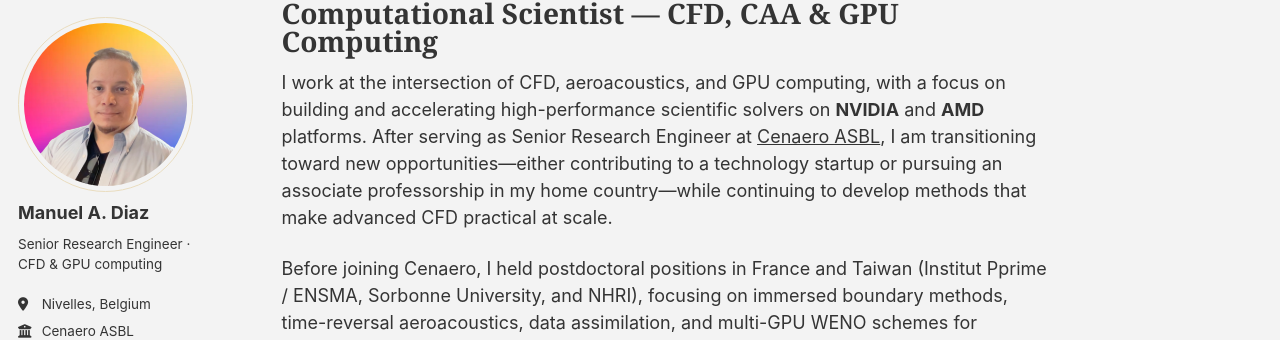
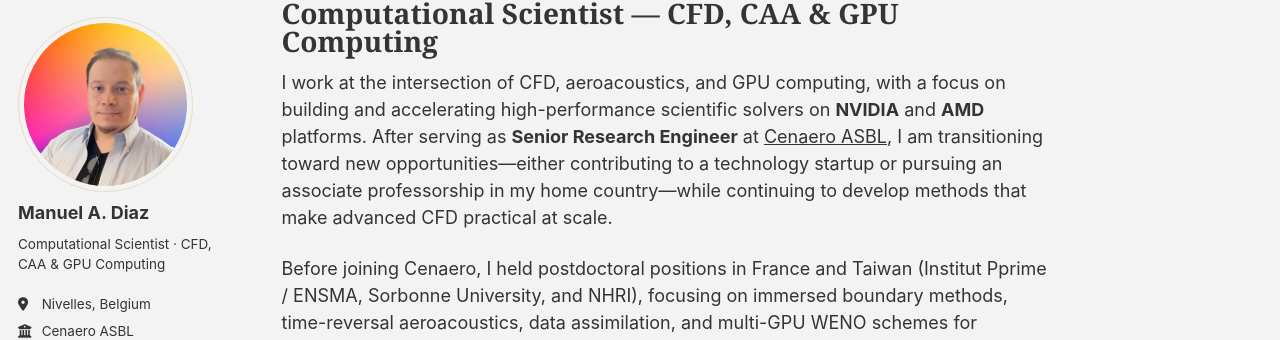
Before and after one commit to wme7/wme7.github.io, a Jekyll site: the page built from _pages/about.md, in a window 1280 px wide and 1363 px high. Shown: the part 102-442 px from the top of the window. Built offline with Jekyll 4.4.1, drawn with Linux system fonts in a browser that asks for light colours; some web fonts are replaced; a script that is not in the unit is left out.

Commit message:
Update config.yml and about.md

```diff
--- a/_config.yml
+++ b/_config.yml
@@ -26,7 +26,7 @@ author:
   avatar           : "profile.png"
   name             : "Manuel A. Diaz"
   pronouns         : # "he/him"
-  bio              : "Senior Research Engineer · CFD & GPU computing"
+  bio              : "Computational Scientist · CFD, CAA & GPU Computing"
   location         : "Nivelles, Belgium"
   employer         : "Cenaero ASBL"
   uri              : "https://wme7.github.io"
--- a/_pages/about.md
+++ b/_pages/about.md
@@ -1,13 +1,13 @@
 ---
 permalink: /
-title: "Computational Scientist — CFD, CAA & GPU Computing "
+title: "Computational Scientist — CFD, CAA & GPU Computing"
 author_profile: true
 redirect_from:
   - /about/
   - /about.html
 ---
 
-I work at the intersection of CFD, aeroacoustics, and GPU computing, with a focus on building and accelerating high-performance scientific solvers on **NVIDIA** and **AMD** platforms. After serving as Senior Research Engineer at [Cenaero ASBL](https://www.cenaero.be/), I am transitioning toward new opportunities—either contributing to a technology startup or pursuing an associate professorship in my home country—while continuing to develop methods that make advanced CFD practical at scale.
+I work at the intersection of CFD, aeroacoustics, and GPU computing, with a focus on building and accelerating high-performance scientific solvers on **NVIDIA** and **AMD** platforms. After serving as **Senior Research Engineer** at [Cenaero ASBL](https://www.cenaero.be/), I am transitioning toward new opportunities—either contributing to a technology startup or pursuing an associate professorship in my home country—while continuing to develop methods that make advanced CFD practical at scale.
 
 Before joining Cenaero, I held postdoctoral positions in France and Taiwan (Institut Pprime / ENSMA, Sorbonne University, and NHRI), focusing on immersed boundary methods, time-reversal aeroacoustics, data assimilation, and multi-GPU WENO schemes for nonlinear acoustics. I earned my Ph.D. in Applied Mechanics from National Taiwan University, with a thesis on rarefied gas flows modeled by the semiclassical Boltzmann–BGK equation.
 
```
